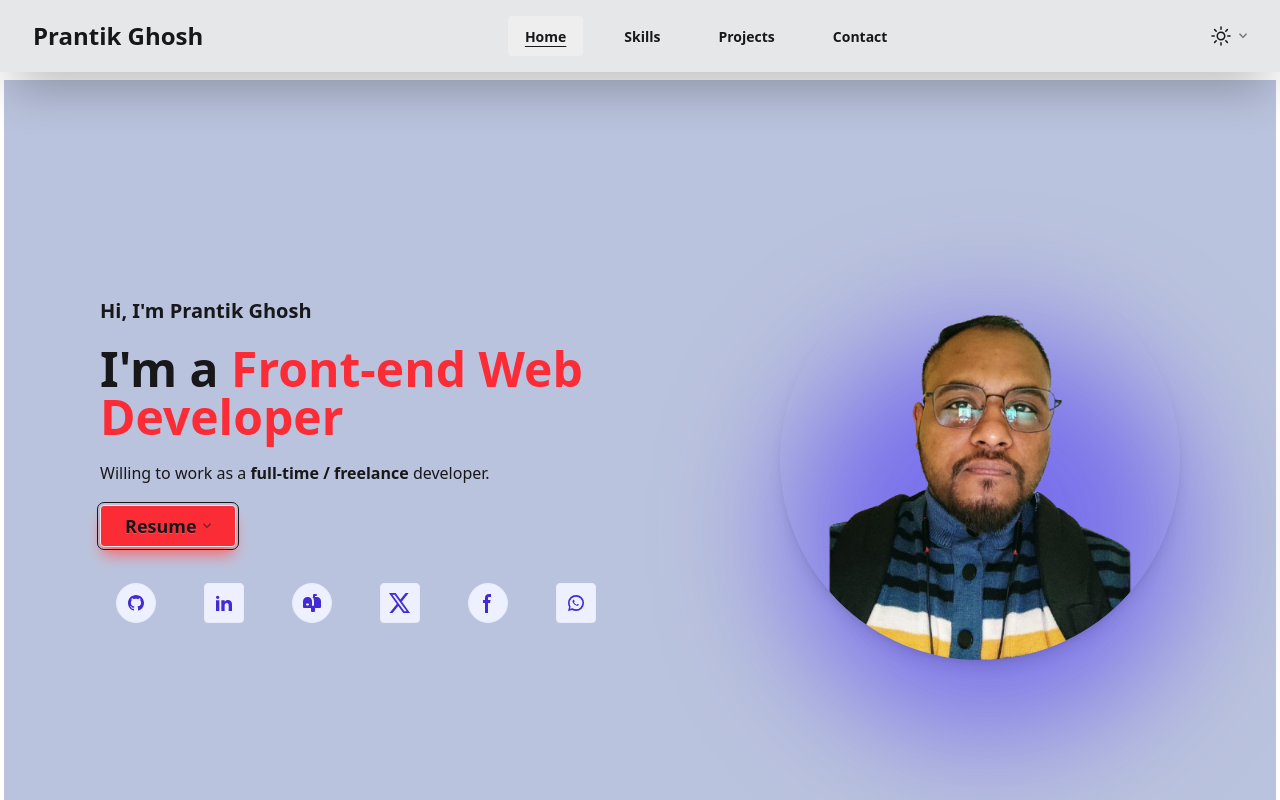
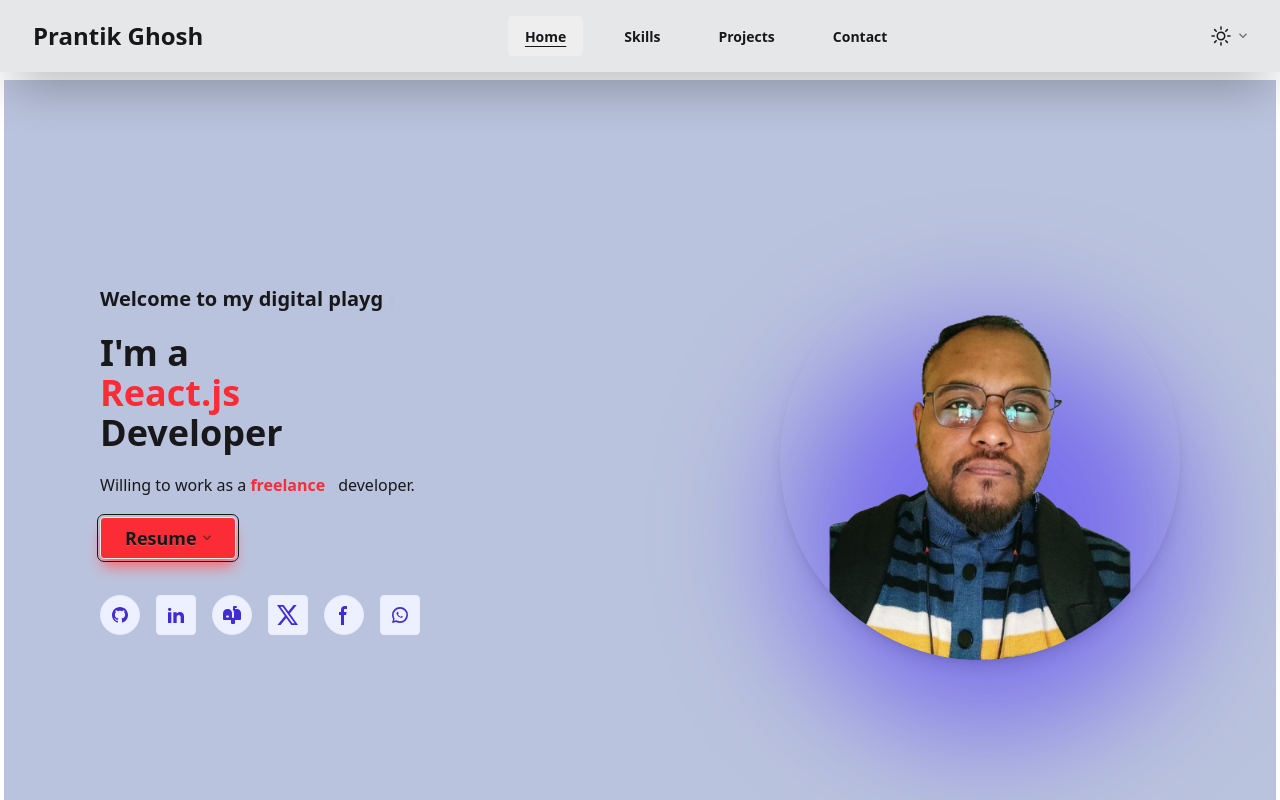
Before and after one commit to TBS96/portfolio, a React (Vite) app: page / in a window 1280 px wide. Shown: the top 800 px of the page. Built offline with nearby package versions, Linux system fonts and the light colour scheme.

Commit message:
feat: add react-simple-typewriter for dynamic text in Hero component
Signed-off-by: TBS96 <9tbs6@proton.me>

```diff
--- a/package.json
+++ b/package.json
@@ -18,6 +18,7 @@
     "react-loading-indicators": "^1.0.0",
     "react-redux": "^9.2.0",
     "react-router-dom": "^7.2.0",
+    "react-simple-typewriter": "^5.0.1",
     "tailwindcss": "^4.0.9"
   },
   "devDependencies": {
--- a/src/components/Hero.jsx
+++ b/src/components/Hero.jsx
@@ -1,14 +1,46 @@
 import React from 'react'
 import { Link } from 'react-router-dom'
+import { Typewriter } from 'react-simple-typewriter'
 
 const Hero = () => {
     return (
         <section className='min-h-screen relative flex flex-col-reverse md:flex-row items-center justify-center md:justify-between px-6 md:px-12 lg:px-24 pb-10 bg-blue-900/30 shadow-2xs hover:shadow-2xl transition'>
 
             <div className='space-y-5 text-center md:text-left max-w-lg'>
-                <p className='text-xl font-semibold mt-4 md:mt-0'>Hi, I'm Prantik Ghosh</p>
-                <h1 className='text-4xl md:text-5xl font-bold'>I'm a <span className='text-red-500'>Front-end Web Developer</span></h1>
-                <p>Willing to work as a <span className='font-bold'>full-time / freelance</span> developer.</p>
+                <p className='text-xl font-semibold mt-4 md:mt-0'>
+                    <Typewriter
+                        words={['Hi!', 'Welcome to my digital playground...', 'I\'m Prantik Ghosh.']}
+                        loop={Infinity}
+                        cursor
+                        cursorBlinking={true}
+                        typeSpeed={130}
+                        delaySpeed={1200}
+                        deleteSpeed={70}
+                    />
+                </p>
+                <h1 className='text-2xl md:text-4xl font-bold'>I'm a <h2 className='text-red-500'>
+                    <Typewriter
+                        words={['Front-End Web', 'React.js']}
+                        loop={Infinity}
+                        cursor
+                        cursorStyle='_'
+                        cursorBlinking={true}
+                        typeSpeed={130}
+                        delaySpeed={1200}
+                        deleteSpeed={70}
+                    />
+                </h2>Developer</h1>
+                <p>Willing to work as a <span className='font-bold text-red-500'>
+                    <Typewriter
+                        words={['full-time', 'freelance']}
+                        loop={Infinity}
+                        cursor
+                        cursorBlinking={true}
+                        typeSpeed={130}
+                        delaySpeed={1200}
+                        deleteSpeed={70}
+                    />
+                </span> developer.</p>
 
                 <div className="dropdown dropdown-center">
                     <div tabIndex={0} role="button" className="btn btn-block px-6 py-5 text-lg bg-red-500 hover:bg-red-600/20 focus:bg-red-700/40 shadow-lg shadow-red-400 hover:shadow-red-500 focus:shadow-red-600 transition outline">Resume
@@ -41,7 +73,7 @@ const Hero = () => {
                     </ul>
                 </div>
 
-                <div className='flex justify-between md:justify-around space-x-4 mt-4'>
+                <div className='flex justify-center md:justify-start space-x-4 mt-4'>
                     <Link to='https://github.com/tbs96' className='btn btn-circle btn-soft btn-primary' target='_blank' title='GitHub'>
                         <svg xmlns="http://www.w3.org/2000/svg" width="16" height="16" viewBox="0 0 24 24" className="fill-current">
                             <path d="M12 0c-6.626 0-12 5.373-12 12 0 5.302 3.438 9.8 8.207 11.387.599.111.793-.261.793-.577v-2.234c-3.338.726-4.033-1.416-4.033-1.416-.546-1.387-1.333-1.756-1.333-1.756-1.089-.745.083-.729.083-.729 1.205.084 1.839 1.237 1.839 1.237 1.07 1.834 2.807 1.304 3.492.997.107-.775.418-1.305.762-1.604-2.665-.305-5.467-1.334-5.467-5.931 0-1.311.469-2.381 1.236-3.221-.124-.303-.535-1.524.117-3.176 0 0 1.008-.322 3.301 1.23.957-.266 1.983-.399 3.003-.404 1.02.005 2.047.138 3.006.404 2.291-1.552 3.297-1.23 3.297-1.23.653 1.653.242 2.874.118 3.176.77.84 1.235 1.911 1.235 3.221 0 4.609-2.807 5.624-5.479 5.921.43.372.823 1.102.823 2.222v3.293c0 .319.192.694.801.576 4.765-1.589 8.199-6.086 8.199-11.386 0-6.627-5.373-12-12-12z" />
```
Also changed, not shown: 1 other file (tests, documents, lock files or other folders).
